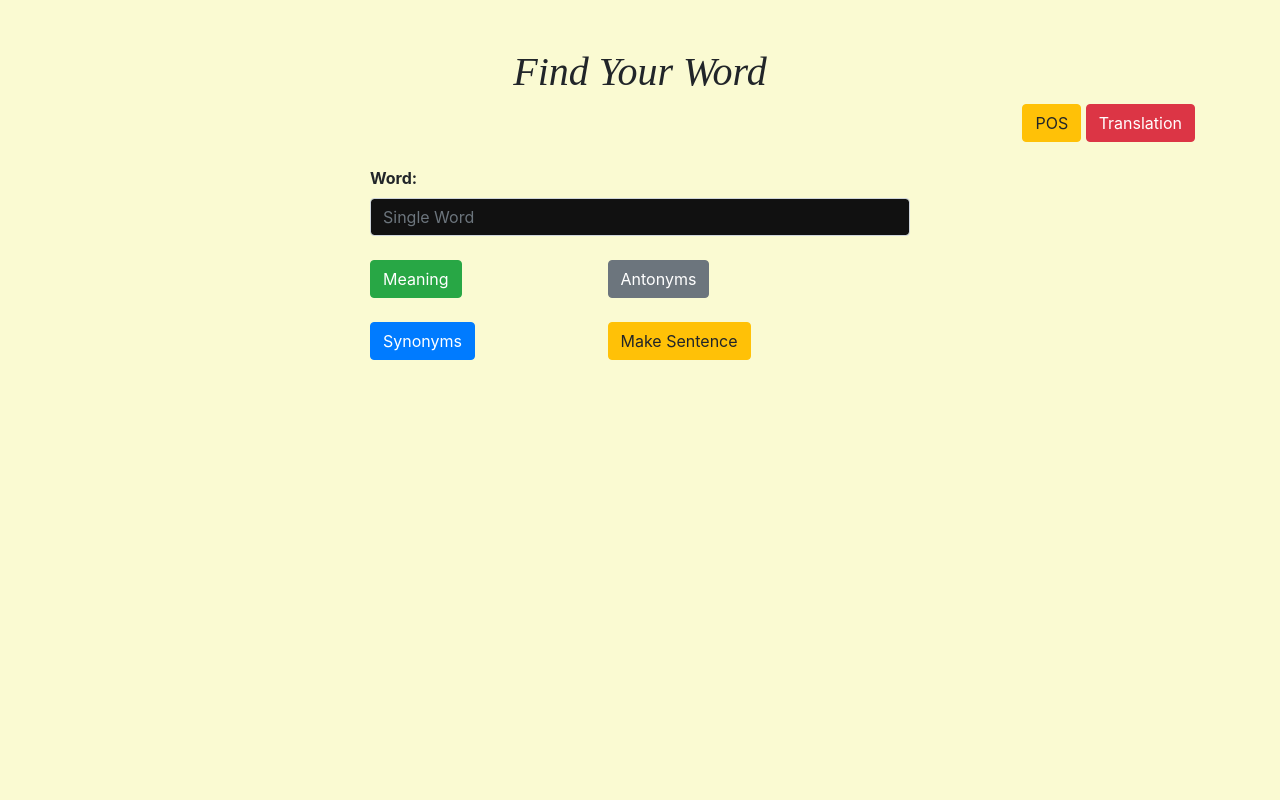
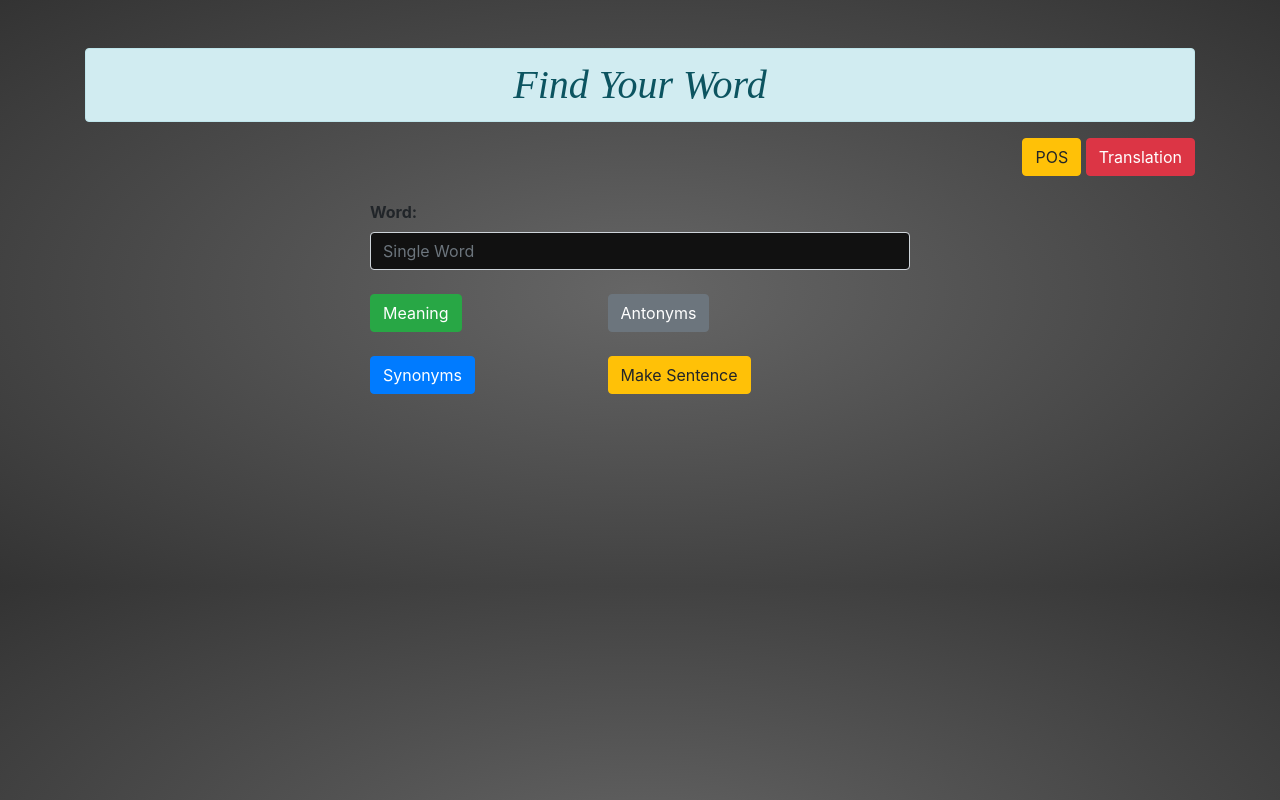
Before and after one commit to Kunal614/Find_Your_word, a Django app: page / in a window 1280 px wide. Run offline with Django 3.2, Linux system fonts and the light colour scheme; some libraries are stand-ins or nearby versions.

Commit message:
base.html updated

```diff
--- a/words/templates/words/base.html
+++ b/words/templates/words/base.html
@@ -16,16 +16,22 @@
         }
     </style>
     <link rel="stylesheet" href="{%static 'words/css/bootstrap.css'%}">
+
 </head>
 
-<body style="background-color: lightgoldenrodyellow;">
+<body style="background-image: radial-gradient(#666, #333); ">
+
     <div class="container mt-5">
-        <h1 class="text-center">Find Your Word</h1>
+        <h1 class="text-center alert alert-info">Find Your Word</h1>
         {%block content%}{%endblock content%}
     </div>
+
+
     <script src="{% static 'words/js/jquery.js'%}"></script>
     <script src="{% static 'words/js/popper.js'%}"></script>
     <script src="{% static 'words/js/bootstrap.js'%}"></script>
+
+
 </body>
 
 </html>
```
